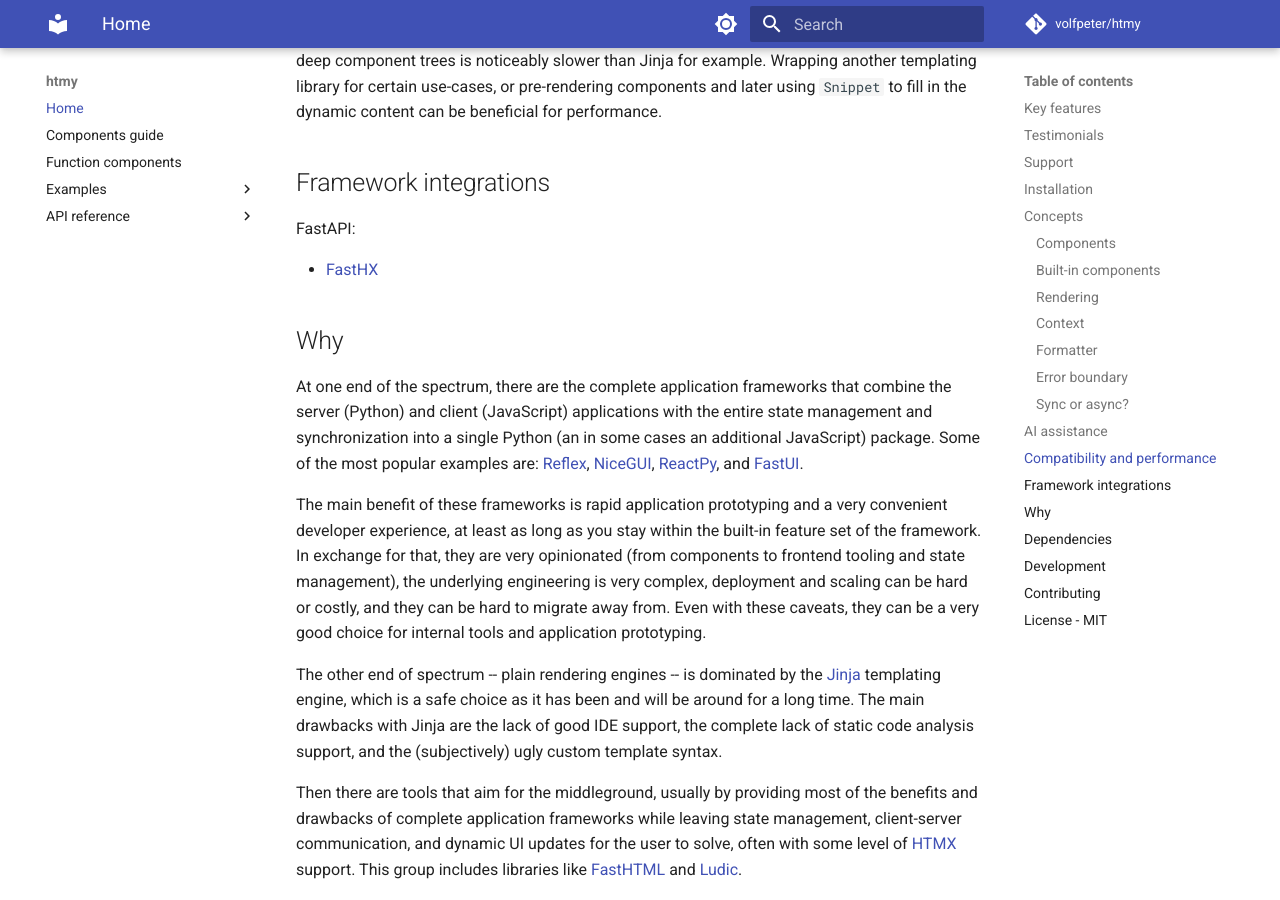
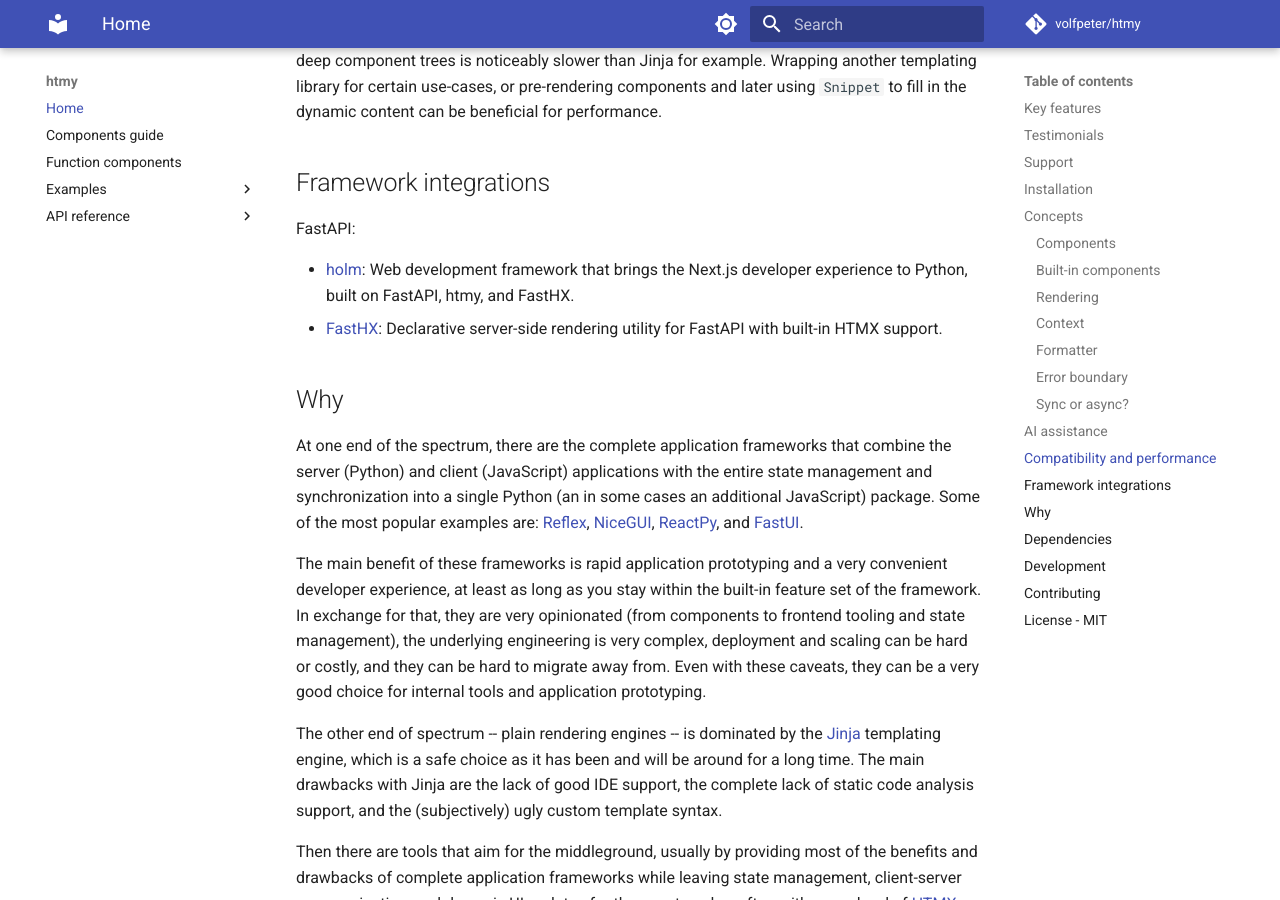
Before and after one commit to volfpeter/htmy, an MkDocs documentation site: the page built from docs/index.md, in a window 1280 px wide and 900 px high, scrolled down 8691 px. Built offline with MkDocs 1.6.1 and Material for MkDocs 9.7.7, drawn with Linux system fonts in a browser that asks for light colours; comment, search, counter and statistics services are not loaded.

Commit message:
docs: update framework integrations section (#87)

```diff
--- a/docs/index.md
+++ b/docs/index.md
@@ -321,7 +321,8 @@
 
 FastAPI:
 
-- [FastHX](https://github.com/volfpeter/fasthx)
+- [holm](https://github.com/volfpeter/holm): Web development framework that brings the Next.js developer experience to Python, built on FastAPI, htmy, and FastHX.
+- [FastHX](https://github.com/volfpeter/fasthx): Declarative server-side rendering utility for FastAPI with built-in HTMX support.
 
 ## Why
 
```
Also changed, not shown: README.md (+2 -2 lines).
